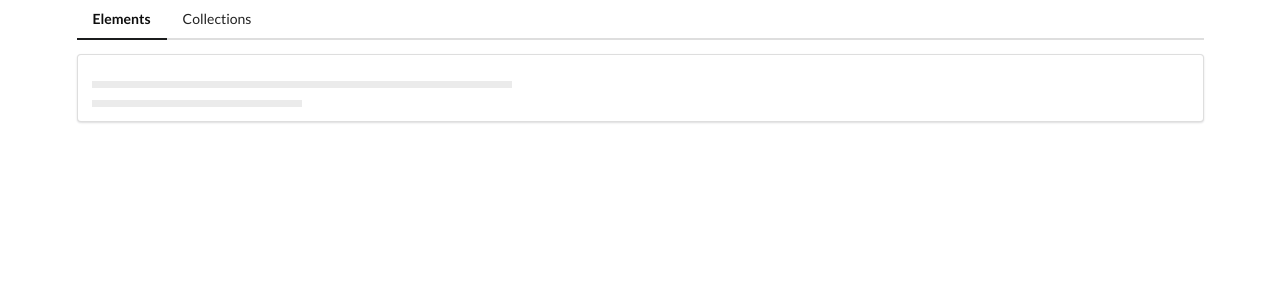
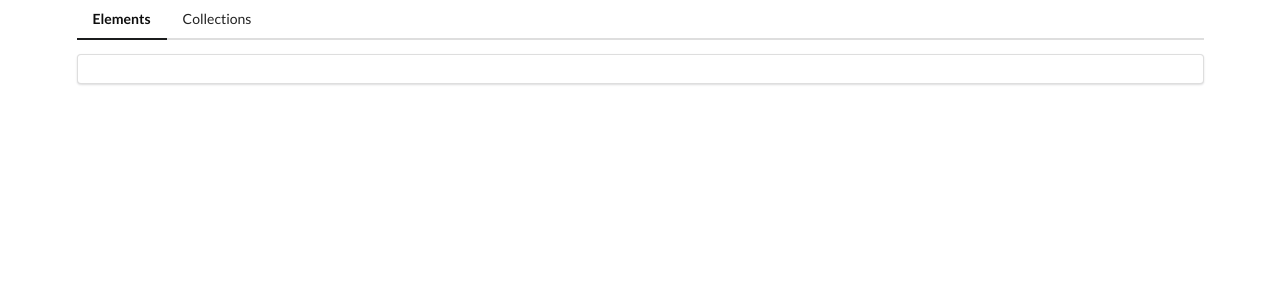
Before and after one commit to davidjbaker1994/TheModernAngularBootcamp, an Angular app in the folder comps/: page /elements in a window 1280 px wide. Shown: the top 300 px of the page. Built offline with nearby package versions, Linux system fonts and the light colour scheme.

Commit message:
111. Customizing Components

```diff
--- a/comps/src/app/elements/elements-home/elements-home.component.html
+++ b/comps/src/app/elements/elements-home/elements-home.component.html
@@ -1 +1 @@
-<app-placeholder></app-placeholder>
+<app-placeholder [header]="false"></app-placeholder>
--- a/comps/src/app/elements/placeholder/placeholder.component.html
+++ b/comps/src/app/elements/placeholder/placeholder.component.html
@@ -1,5 +1,5 @@
 <div class="ui placeholder">
-    <div class="image-header">
+    <div *ngIf="header" class="image-header">
         <div class="line"></div>
         <div class="line"></div>
     </div>
--- a/comps/src/app/elements/placeholder/placeholder.component.ts
+++ b/comps/src/app/elements/placeholder/placeholder.component.ts
@@ -1,4 +1,4 @@
-import { Component, OnInit } from '@angular/core';
+import { Component, OnInit, Input } from '@angular/core';
 
 @Component({
   selector: 'app-placeholder',
@@ -6,6 +6,8 @@
   styleUrls: ['./placeholder.component.css']
 })
 export class PlaceholderComponent implements OnInit {
+  @Input() header = true;
+  @Input() lines = 3;
 
   constructor() { }
 
```
